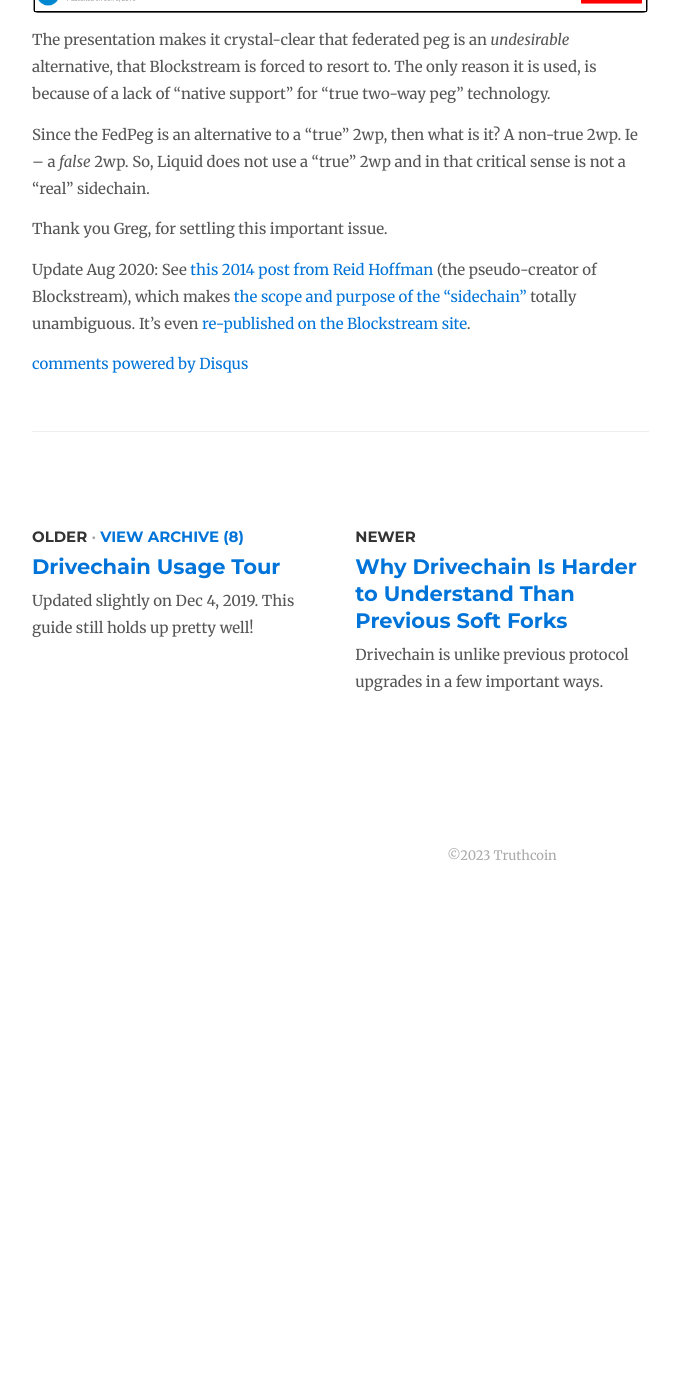
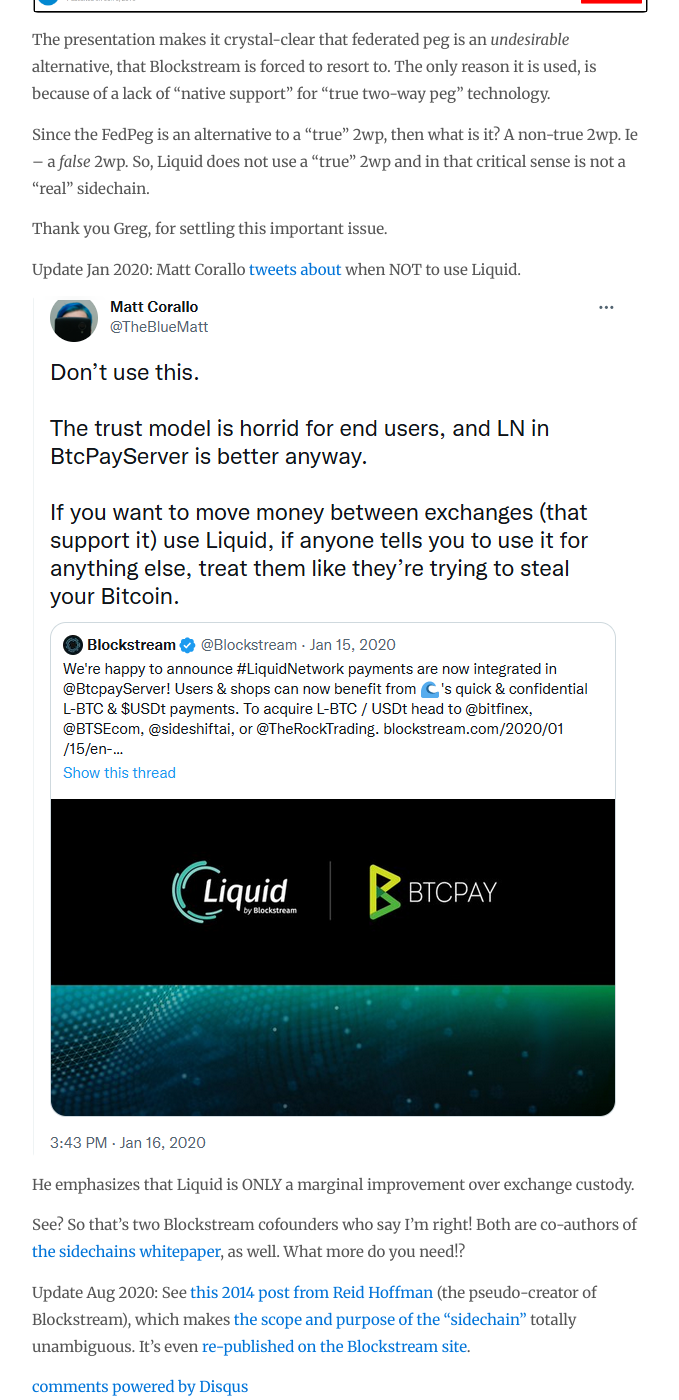
Before and after one commit to drivechain-project/drivechain.info, a Jekyll site: the page built from _posts/2019-04-17-liquid.md, in a window 1280 px wide and 1400 px high, scrolled down 3668 px. Shown: the whole window, without its empty margins (138-817 px from the left). Built offline with Jekyll 4.4.1, drawn with Linux system fonts in a browser that asks for light colours; comment, search, counter and statistics services are not loaded; before the commit the page ends 4576 px from its top, so only the background shows below that.

Commit message:
update Liquid post

```diff
--- a/_posts/2019-04-17-liquid.md
+++ b/_posts/2019-04-17-liquid.md
@@ -80,4 +80,12 @@
 
 Thank you Greg, for settling this important issue.
 
+Update Jan 2020: Matt Corallo [tweets about](https://twitter.com/TheBlueMatt/status/1217910311774302208?s=20) when NOT to use Liquid.
+
+![images](/media/liquid/matt-liquid.png)
+
+He emphasizes that Liquid is ONLY a marginal improvement over exchange custody.
+
+See? So that's two Blockstream cofounders who say I'm right! Both are co-authors of [the sidechains whitepaper](https://www.blockstream.com/sidechains.pdf), as well. What more do you need!?
+
 Update Aug 2020: See [this 2014 post from Reid Hoffman](https://www.linkedin.com/pulse/20141117154558-1213-the-future-of-the-bitcoin-ecosystem-and-trustless-trust-why-i-invested-in-blockstream) (the pseudo-creator of Blockstream), which makes [the scope and purpose of the "sidechain"](/media/liquid/blockstream-sidechains.png) totally unambiguous. It's even [re-published on the Blockstream site](https://blockstream.com/2015/01/13/en-reid-hoffman-on-the-future-of-the-bitcoin-ecosystem/).
```
Also changed, not shown: media/liquid/matt-liquid.png (added).
